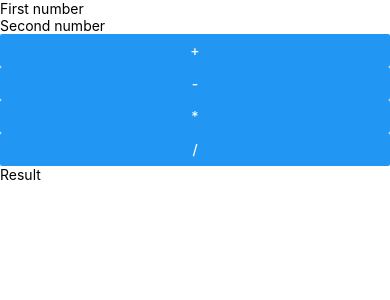
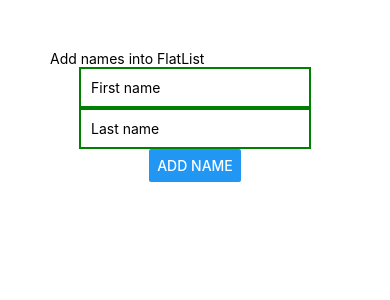
Before and after one commit to bocceli/react-native, a React Native app: screen / in a window 390 px wide. Shown: the top 300 px of the page. Built offline with nearby package versions, Linux system fonts and the light colour scheme.

Commit message:
Lesson Task: List from two input fields

```diff
--- a/App.js
+++ b/App.js
@@ -1,73 +1,94 @@
-import React, {Component} from 'react';
-import {Alert, Text, View, TextInput, Button} from 'react-native';
-import set from "@babel/runtime/helpers/esm/set";
+import React, {useState} from 'react';
+import {
+    StyleSheet,
+    Text,
+    View,
+    TextInput,
+    Button,
+    ScrollView,
+    FlatList,
+} from 'react-native';
+
+/*
+This example does not use Components - this is a function type application
+At least one good thing that now we have our 'states' available
+without binding
+*/
 
 
-/*
-state is like components attributes - they can be used inside the component, but not outside.
-Notice that setting prevalues to state attributes, you do as in the constructor.
-When changin the value of the state, you use setState method.
-Every time you change the value, screen is rendered - meaning, new values are set visible.
+/* This variable is to be the index of added games*/
+var lkm=0;
 
-And again... take a good look at what is shown on the screen - nothing else but what is returned
-*/
-export default class App extends Component {
-    state = {
-        enteredNumberOne: Number,
-        enteredNumberTwo: Number,
-        result: Number | undefined,
+export default function App () {
+    const [enteredFirstname, setEnteredFirstname] = useState ('');
+    const [enteredLastname, setEnteredLastname] = useState ('');
+
+    const [fullname, setFullname] = useState([]);
+
+    const firstnameInputHandler = (firstname) => {
+        setEnteredFirstname(firstname)
     };
 
-    //Constructor is not needed. Values can be set above where only types are set.
-    constructor() {
-        super(); //super must be called first
-        this.state = {};
-    }
-
-    calculate = (operation) => {
-        let result = 0;
-        switch (operation) {
-            case '+':
-                result = this.state.enteredNumberOne + this.state.enteredNumberTwo;
-                break;
-            case '-':
-                result = this.state.enteredNumberOne - this.state.enteredNumberTwo;
-                break;
-            case '*':
-                result = this.state.enteredNumberOne * this.state.enteredNumberTwo;
-                break;
-            case '/':
-                result = this.state.enteredNumberOne / this.state.enteredNumberTwo;
-                break;
-        }
-        console.log(this.state.enteredNumberOne);
-        console.log(this.state.enteredNumberOne + ' ' + operation + ' ' + this.state.enteredNumberTwo + ' = ' + result);
-        this.setState({
-            result: result,
-        })
+    const lastnameInputHandler = (lastname) => {
+        setEnteredLastname(lastname)
     };
 
-    render() {
-        return (
-            <View>
-                <TextInput placeholder={"First number"} keyboardType={"numeric"}
-                           onChangeText={(text) => this.setState({enteredNumberOne: Number(text)})}/>
-                <TextInput placeholder={"Second number"} keyboardType={"numeric"}
-                           onChangeText={(text) => this.setState({enteredNumberTwo: Number(text)})}/>
+    const addNameHandler = () => {
+        lkm++;
+        setFullname(currentFullnames => [...currentFullnames,
+            {keyValue: lkm.toString(), theFirstname: enteredFirstname, theLastname: enteredLastname}
+            ]);
+        // Adding in the end would be setHuntedGames (currentGames => [ ...currentGames, enteredGame]);
+    };
+    return (
+        <View style={styles.screen}>
+            <Text>Add names into FlatList</Text>
+            <View style={styles.inputContainer}>
+                {/* Next line: do not put gameInputHandler() - that would run the function on load */}
+                <TextInput
+                    placeholder="First name"
+                    style={styles.input}
+                    onChangeText={firstnameInputHandler}
+                    value={enteredFirstname}
+                />
+                <TextInput
+                    placeholder="Last name"
+                    style={styles.input}
+                    onChangeText={lastnameInputHandler}
+                    value={enteredLastname}
+                />
+                {/* Next line: do not put braces (not: addGameHandler()) - see previous comment*/}
+                <Button title="ADD Name" onPress={addNameHandler} />
+            </View>
+            {/* Only the visible area is rendered when using Flatlist - so more efficient in some cases */}
+            {/* FlatList also needs a key - here we need the KeyEtarctor, because we are not usin 'key' as a key, but 'keyValue' */}
+            <FlatList
+                keyExtractor={(aitem) => aitem.keyValue}
+                data={fullname}
+                renderItem={itemsData => (
+                    <View style={styles.listItem}>
+                        <Text>Items {itemsData.item.keyValue}).. {itemsData.item.theFirstname} {itemsData.item.theLastname}</Text>
+                    </View>
+                )}
+            />
+        </View>
+    );
+}
 
-                <Button title="+" onPress={() => this.calculate('+')}/>
-                <Button title="-" onPress={() => this.calculate('-')}/>
-                <Button title="*" onPress={() => this.calculate('*')}/>
-                <Button title="/" onPress={() => this.calculate('/')}/>
 
-                <TextInput placeholder={"Result"} readonly={true}
-                           value={this.state.result && this.state.result + ''}/>
-            </View>
-        );
-        /*
-        If we did not use bind, the last function call could be written
-        <Text onPress={()=>this.updateYourState()}> {this.state.yourState} </Text>
-        And this also makes the bind - gives the this-object to the method
-        */
-    }
-}
+const styles = StyleSheet.create ({
+    screen: {padding: 50},
+    inputContainer: {
+        flexDirection: 'column',
+        justifyContent: 'space-between',
+        alignItems: 'center',
+    },
+    input: {width: '80%', borderColor: 'green', borderWidth: 2, padding: 10},
+    listItem: {
+        padding: 10,
+        marginVertical: 10,
+        borderWidth: 2,
+        borderColor: '#0f0',
+        backgroundColor: '#fce',
+    },
+});
```
